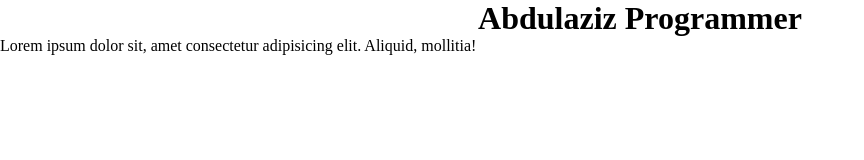
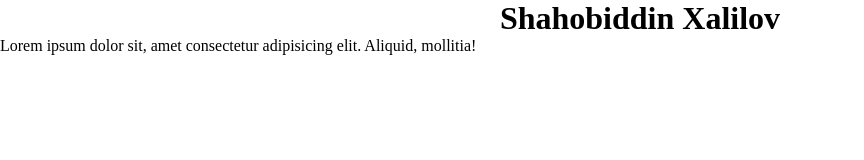
Before and after one commit to AbdulazizCreator/reactn15-lesson18-classwork, a plain HTML site: page index.html in a window 1280 px wide. Shown: the whole page, without its empty margins (0-864 px from the left). Drawn offline with Linux system fonts and the light colour scheme.

Commit message:
name changed

```diff
--- a/index.html
+++ b/index.html
@@ -7,7 +7,7 @@
     <link rel="stylesheet" href="css/style.css" />
   </head>
   <body>
-    <h1>Abdulaziz Programmer</h1>
+    <h1>Shahobiddin Xalilov</h1>
     <p>Lorem ipsum dolor sit, amet consectetur adipisicing elit. Aliquid, mollitia!</p>
   </body>
 </html>
```
